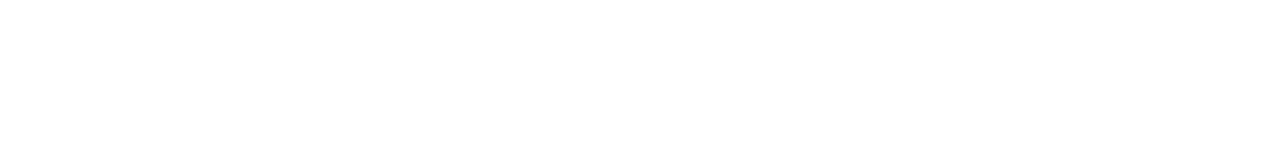
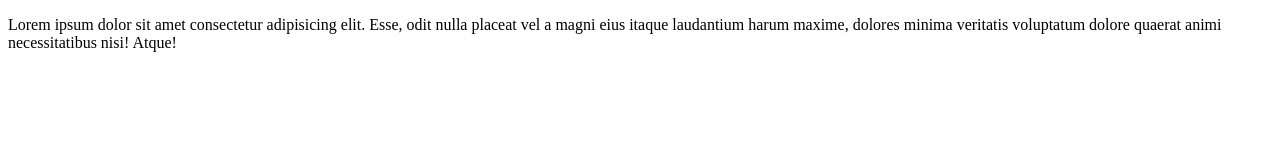
Before and after one commit to Sankatouille/my-website-oops, a plain HTML site: page index.html in a window 1280 px wide. Drawn offline with Linux system fonts and the light colour scheme.

Commit message:
add paragraph

```diff
--- a/index.html
+++ b/index.html
@@ -7,6 +7,7 @@
     <title>blablablabla</title>
 </head>
 <body>
+    <p>Lorem ipsum dolor sit amet consectetur adipisicing elit. Esse, odit nulla placeat vel a magni eius itaque laudantium harum maxime, dolores minima veritatis voluptatum dolore quaerat animi necessitatibus nisi! Atque!</p>
 
 </body>
 </html>
```
